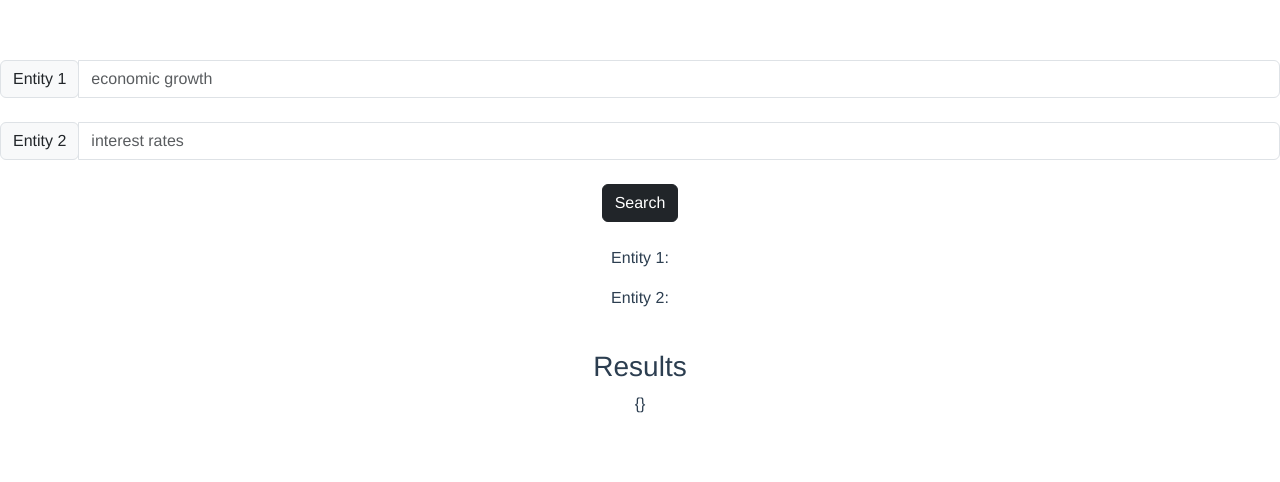
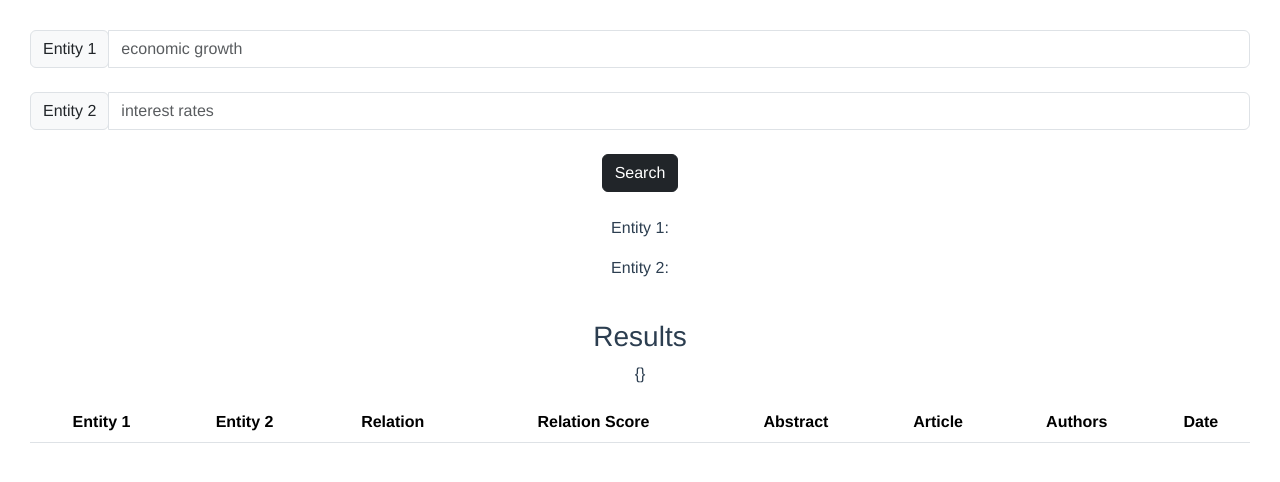
Before and after one commit to ValaryLim/finsearchIE, a Vue app in the folder finsearch_frontend/: page / in a window 1280 px wide. Shown: the top 482 px of the page. Built offline with nearby package versions, Linux system fonts and the light colour scheme.

Commit message:
skeleton table

```diff
--- a/finsearch_frontend/src/App.vue
+++ b/finsearch_frontend/src/App.vue
@@ -17,6 +17,6 @@ export default {
   -moz-osx-font-smoothing: grayscale;
   text-align: center;
   color: #2c3e50;
-  margin-top: 60px;
+  margin: 30px;
 }
 </style>
--- a/finsearch_frontend/src/components/Search.vue
+++ b/finsearch_frontend/src/components/Search.vue
@@ -21,6 +21,32 @@
     <div id="results">
         <h3>Results</h3>
         <p>{{ results }}</p>
+        <table class="table table-hover">
+            <thead>
+                <tr>
+                    <th scope="col">Entity 1</th>
+                    <th scope="col">Entity 2</th>
+                    <th scope="col">Relation</th>
+                    <th scope="col">Relation Score</th>
+                    <th scope="col">Abstract</th>
+                    <th scope="col">Article</th>
+                    <th scope="col">Authors</th>
+                    <th scope="col">Date</th>
+                </tr>
+            </thead>
+            <tbody>
+                <tr v-for="(article, index) in results" :key="index">
+                    <td>{{ article.closest_relation.e1 }}</td>
+                    <td>{{ article.closest_relation.e2 }}</td>
+                    <td>{{ article.closest_relation.relation }}</td>
+                    <td>{{ article.relation_score }}</td>
+                    <td>{{ article.sentences }}</td>
+                    <td><a v-bind:href="'https://doi.org/'+ article.doi">{{ article.title }}</a></td>
+                    <td>{{ article.authors }}</td>
+                    <td>{{ article.date }}</td>
+                </tr>
+            </tbody>
+        </table>
     </div>
 
     </div>
@@ -53,6 +79,7 @@ export default {
             };
             axios.post(path, search_query).then(response => {
                 this.results = response.data.results
+                console.log(response + " got response")
             }).catch((error) => {
                 console.error(error);
             });
```
Also changed, not shown: finsearch_frontend/src/assets/logo.svg (added).
